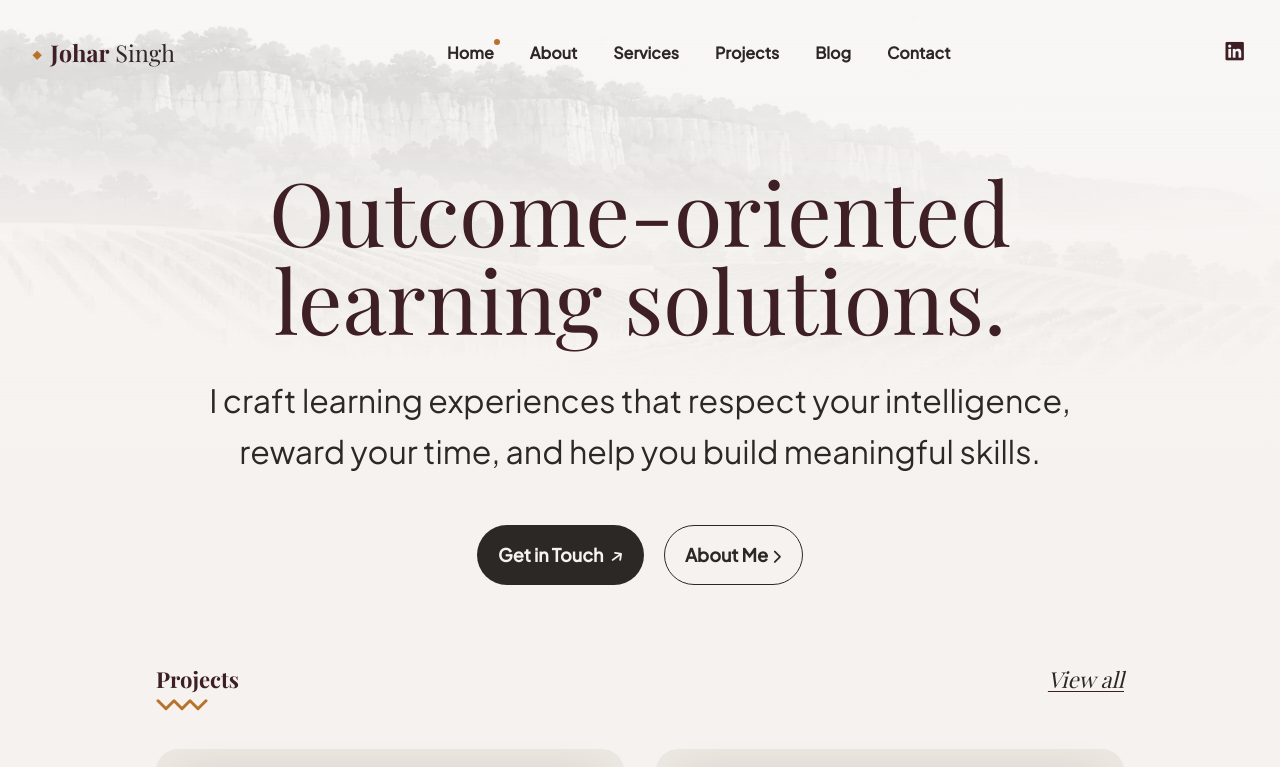
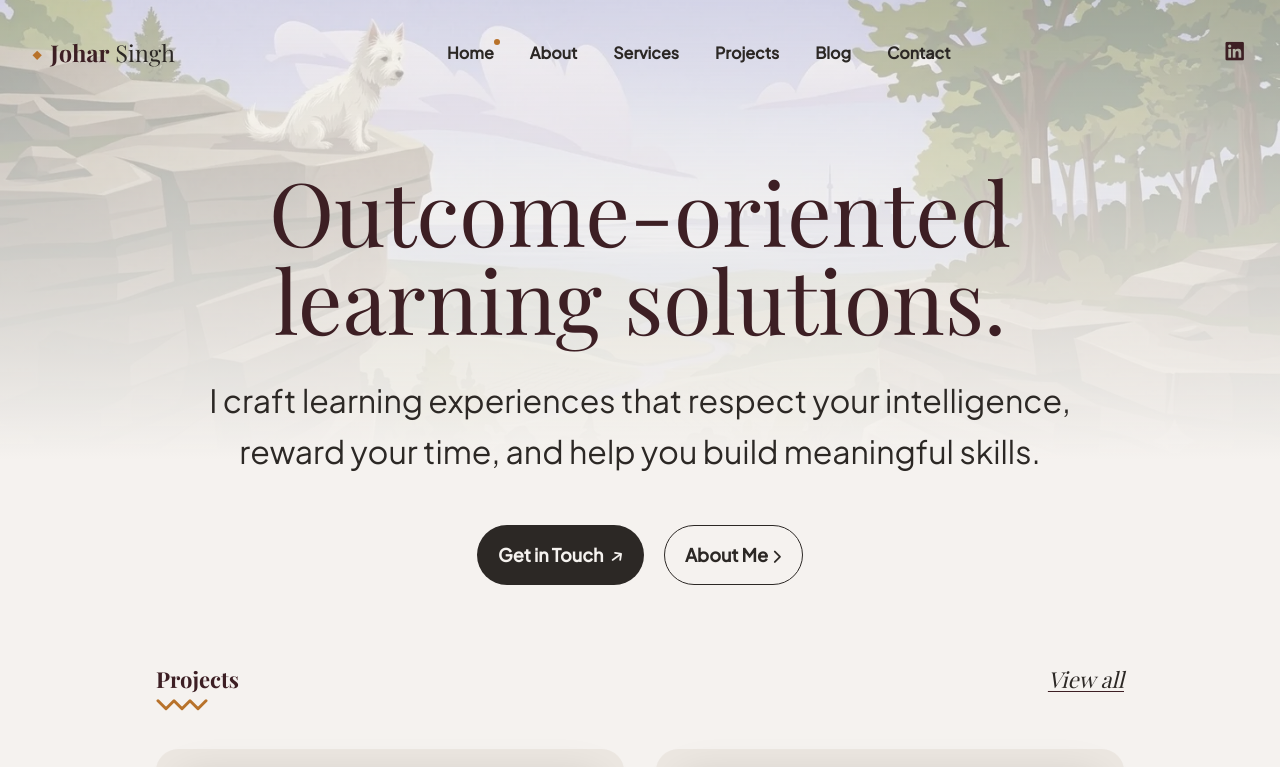
Before and after one commit to j0har/joharsingh.com, a Jekyll site: the page built from index.html, in a window 1280 px wide. Shown: the top 767 px of the page. Built offline with Jekyll 4.4.1, drawn with Linux system fonts in a browser that asks for light colours; some web fonts are replaced; the list of posts is cut into pages by our own code.

Commit message:
Update hero image in settings.yml

```diff
--- a/_data/settings.yml
+++ b/_data/settings.yml
@@ -42,7 +42,7 @@ hero:
   enable: true
   hero_title: Outcome-oriented learning solutions.
   hero_description: I craft learning experiences that respect your intelligence, reward your time, and help you build meaningful skills.
-  hero_image: "/images/benchlands-hero.webp"
+  hero_image: "/images/Selkie-background.webp"
   hero_button_contact: Get in Touch
   hero_button_about: About Me
 
```
